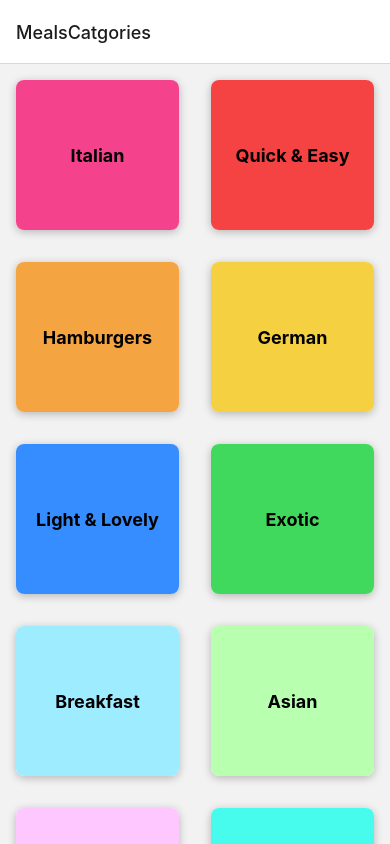
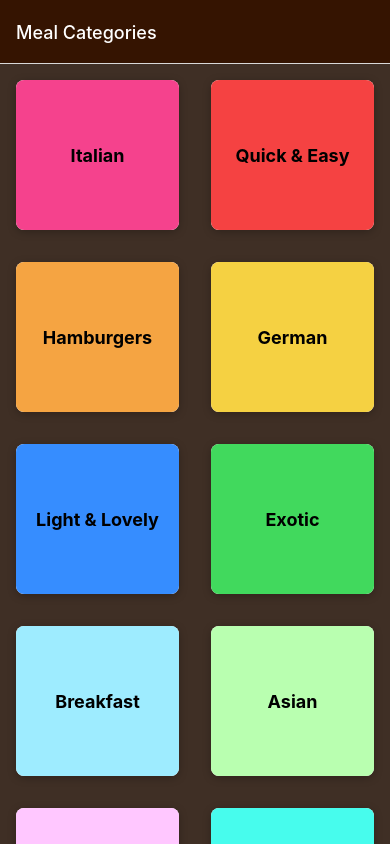
Before and after one commit to niteshsaxena03/MealsApp, a React Native app: screen / in a window 390 px wide. Built offline with nearby package versions, Linux system fonts and the light colour scheme.

Commit message:
adding the default screen styling options that will be applied to all screens

```diff
--- a/App.js
+++ b/App.js
@@ -2,18 +2,27 @@ import { StatusBar } from "expo-status-bar";
 import { StyleSheet, Text, View } from "react-native";
 import CategoriesScreen from "./screens/CategoriesScreen";
 import { NavigationContainer } from "@react-navigation/native";
-import {createNativeStackNavigator} from "@react-navigation/native-stack";
+import { createNativeStackNavigator } from "@react-navigation/native-stack";
 import MealsOverviewScreen from "./screens/MealsOverviewScreen";
 
-const Stack=createNativeStackNavigator();
+const Stack = createNativeStackNavigator();
 
 export default function App() {
   return (
     <>
       <StatusBar style="light" />
       <NavigationContainer>
-        <Stack.Navigator initialRouteName="MealsCategories">
-          <Stack.Screen name="MealsCatgories" component={CategoriesScreen} />
+        <Stack.Navigator initialRouteName="MealsCategories" screenOptions={{headerStyle: { backgroundColor: "#351401" },
+              headerTintColor: "white",
+              contentStyle:{backgroundColor:'#3f2f25'}}}>
+          <Stack.Screen
+            name="MealsCatgories"
+            component={CategoriesScreen}
+            options={{
+              title: "Meal Categories",
+
+            }}
+          />
           <Stack.Screen name="MealsOverview" component={MealsOverviewScreen} />
         </Stack.Navigator>
       </NavigationContainer>
```
